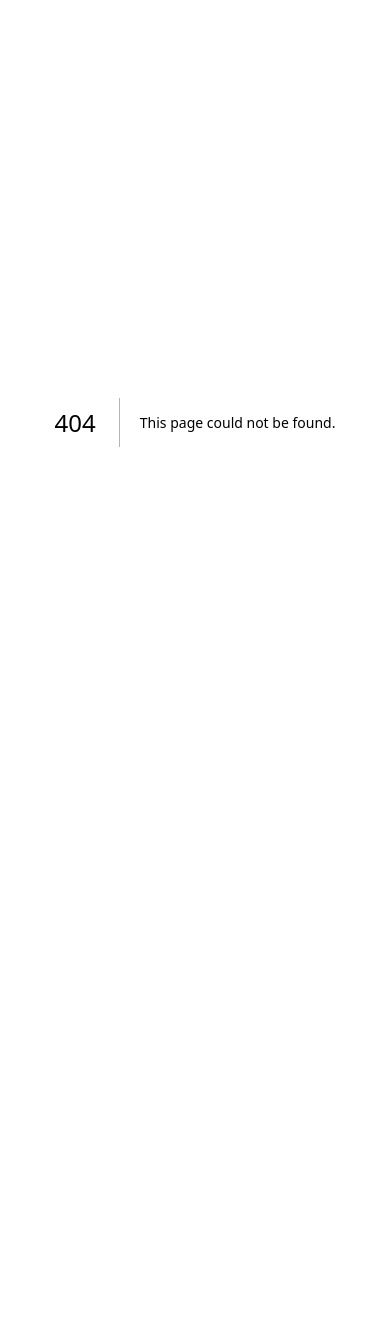
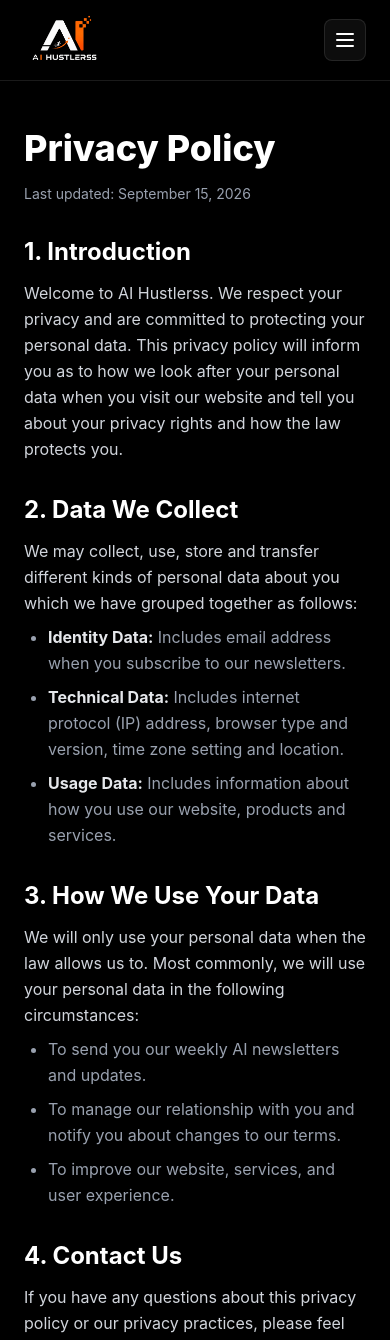
Before and after one commit to Mayankpythondeveloper/AI-HUSTLERSS, a Next.js app: page /privacy in a window 390 px wide. Before the commit this address had no page. Shown: the top 1340 px of the page. Before the commit the page ends 844 px from the top, so only its background shows below. Built offline with nearby package versions, Linux system fonts and the light colour scheme.

Commit message:
Add Privacy Policy page with responsive navbar

```diff
--- /dev/null
+++ b/app/privacy/page.jsx
@@ -0,0 +1,136 @@
+'use client';
+import { useState } from 'react';
+import Link from 'next/link';
+
+export default function PrivacyPolicy() {
+  const [mobileMenuOpen, setMobileMenuOpen] = useState(false);
+
+  return (
+    <div className="min-h-screen bg-black text-white font-sans selection:bg-orange-500 selection:text-black">
+
+      {/* Navbar with Original Logo & Mobile Menu Support */}
+      <header className="fixed top-0 left-0 right-0 z-50 bg-black/80 backdrop-blur-md border-b border-white/10">
+        <div className="max-w-7xl mx-auto px-6 h-20 flex items-center justify-between">
+
+          {/* Logo linking back to Home */}
+          <Link href="/" className="flex items-center space-x-2">
+            <img src="/logo.jpeg" alt="AI HUSTLERSS Logo" className="h-20 w-auto rounded-md" />
+          </Link>
+
+          {/* Desktop Navigation Links */}
+          <nav className="hidden md:flex space-x-8 text-sm font-medium text-gray-300">
+            <Link href="/newsletters-list" className="hover:text-orange-500 transition-colors">Newsletters</Link>
+            <Link href="/about" className="hover:text-orange-500 transition-colors">Archieve</Link>
+            <Link href="/resources" className="hover:text-orange-500 transition-colors">Resources</Link>
+          </nav>
+
+          {/* Desktop Subscribe Button */}
+          <div className="hidden md:block">
+            <Link href="/#tools" className="bg-orange-500 hover:bg-orange-600 text-black font-bold px-5 py-2.5 rounded-full transition-all shadow-[0_0_20px_rgba(255,87,34,0.4)]">
+              Subscribe for free
+            </Link>
+          </div>
+
+          {/* Mobile Menu Toggle Button */}
+          <button
+            onClick={() => setMobileMenuOpen(!mobileMenuOpen)}
+            className="md:hidden text-white focus:outline-none bg-white/5 border border-white/10 p-2 rounded-lg"
+          >
+            <svg className="w-6 h-6" fill="none" stroke="currentColor" viewBox="0 0 24 24">
+              {mobileMenuOpen ? (
+                <path strokeLinecap="round" strokeLinejoin="round" strokeWidth="2" d="M6 18L18 6M6 6l12 12" />
+              ) : (
+                <path strokeLinecap="round" strokeLinejoin="round" strokeWidth="2" d="M4 6h16M4 12h16M4 18h16" />
+              )}
+            </svg>
+          </button>
+        </div>
+
+        {/* Mobile Dropdown Menu Drawer */}
+        {mobileMenuOpen && (
+          <div className="absolute top-full left-0 w-full bg-black/95 border-b border-white/10 py-6 px-6 flex flex-col space-y-4 md:hidden backdrop-blur-xl shadow-2xl">
+            <Link
+              href="/newsletters-list"
+              onClick={() => setMobileMenuOpen(false)}
+              className="text-gray-300 hover:text-orange-500 font-medium text-base py-2 border-b border-white/5"
+            >
+              Newsletters
+            </Link>
+            <Link
+              href="/about"
+              onClick={() => setMobileMenuOpen(false)}
+              className="text-gray-300 hover:text-orange-500 font-medium text-base py-2 border-b border-white/5"
+            >
+              Archieve
+            </Link>
+            <Link
+              href="/resources"
+              onClick={() => setMobileMenuOpen(false)}
+              className="text-gray-300 hover:text-orange-500 font-medium text-base py-2 border-b border-white/5"
+            >
+              Resources
+            </Link>
+            <div className="pt-2">
+              <Link
+                href="/#tools"
+                onClick={() => setMobileMenuOpen(false)}
+                className="block text-center bg-orange-500 hover:bg-orange-600 text-black font-bold px-5 py-3 rounded-full transition-all shadow-[0_0_20px_rgba(255,87,34,0.4)]"
+              >
+                Subscribe for free
+              </Link>
+            </div>
+          </div>
+        )}
+      </header>
+
+      {/* Privacy Policy Content Section */}
+      <main className="max-w-4xl mx-auto px-6 pt-32 pb-20">
+        <h1 className="text-4xl md:text-5xl font-extrabold mb-4 text-white">Privacy Policy</h1>
+        <p className="text-gray-400 mb-8 text-sm">Last updated: September 15, 2026</p>
+
+        <div className="space-y-8 text-gray-300 leading-relaxed">
+          <section>
+            <h2 className="text-2xl font-bold text-white mb-3">1. Introduction</h2>
+            <p>
+              Welcome to AI Hustlerss. We respect your privacy and are committed to protecting your personal data. This privacy policy will inform you as to how we look after your personal data when you visit our website and tell you about your privacy rights and how the law protects you.
+            </p>
+          </section>
+
+          <section>
+            <h2 className="text-2xl font-bold text-white mb-3">2. Data We Collect</h2>
+            <p className="mb-2">We may collect, use, store and transfer different kinds of personal data about you which we have grouped together as follows:</p>
+            <ul className="list-disc pl-6 space-y-2 text-gray-400">
+              <li><strong className="text-gray-200">Identity Data:</strong> Includes email address when you subscribe to our newsletters.</li>
+              <li><strong className="text-gray-200">Technical Data:</strong> Includes internet protocol (IP) address, browser type and version, time zone setting and location.</li>
+              <li><strong className="text-gray-200">Usage Data:</strong> Includes information about how you use our website, products and services.</li>
+            </ul>
+          </section>
+
+          <section>
+            <h2 className="text-2xl font-bold text-white mb-3">3. How We Use Your Data</h2>
+            <p>
+              We will only use your personal data when the law allows us to. Most commonly, we will use your personal data in the following circumstances:
+            </p>
+            <ul className="list-disc pl-6 space-y-2 text-gray-400 mt-2">
+              <li>To send you our weekly AI newsletters and updates.</li>
+              <li>To manage our relationship with you and notify you about changes to our terms.</li>
+              <li>To improve our website, services, and user experience.</li>
+            </ul>
+          </section>
+
+          <section>
+            <h2 className="text-2xl font-bold text-white mb-3">4. Contact Us</h2>
+            <p>
+              If you have any questions about this privacy policy or our privacy practices, please feel free to reach out to us through our platform.
+            </p>
+          </section>
+        </div>
+      </main>
+
+      {/* Simple Footer */}
+      <footer className="border-t border-white/10 py-8 text-center text-gray-500 text-sm">
+        <p>© {new Date().getFullYear()} AI Hustlerss. All rights reserved.</p>
+      </footer>
+    </div>
+  );
+}
```
